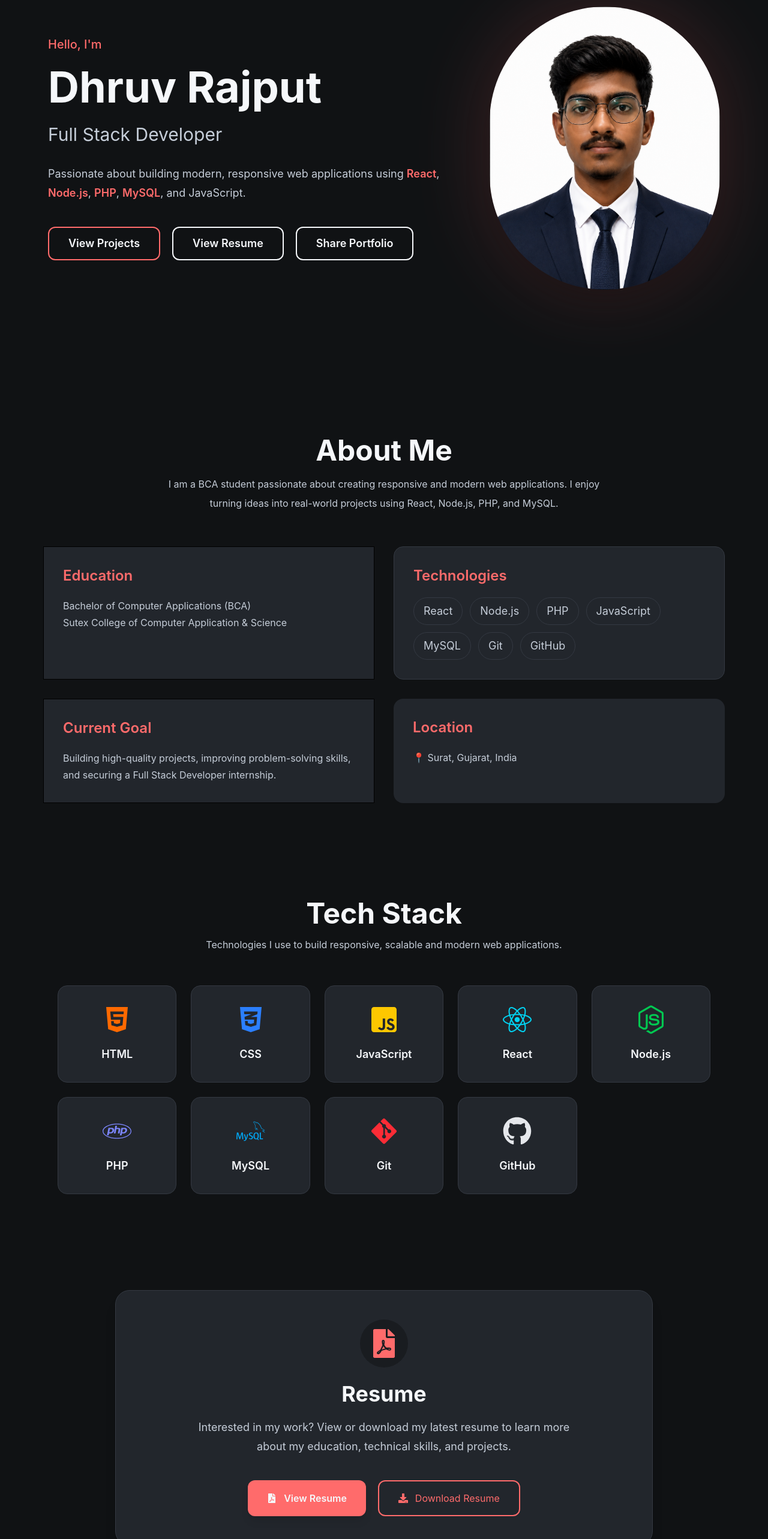
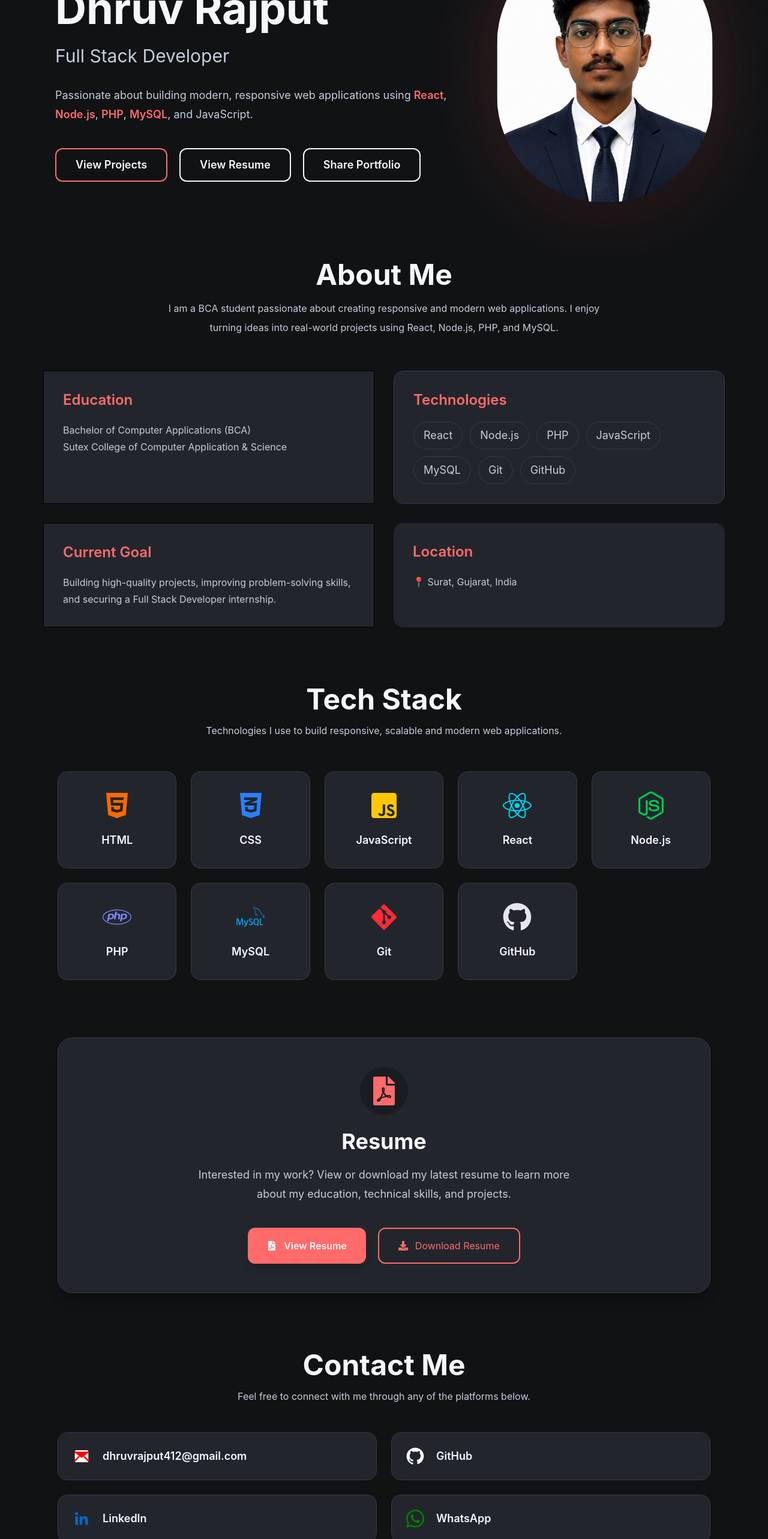
Before and after one commit to DhruvRajput29/portfoli-website, a React (Vite) app: page / in a window 1280 px wide. Shown: the part 234-2800 px from the top of the page at 60% size. Built offline with nearby package versions, Linux system fonts and the light colour scheme.

Commit message:
small updates

```diff
--- a/src/assets/index.css
+++ b/src/assets/index.css
@@ -29,4 +29,5 @@ body,
   margin: 0;
   min-height: 100%;
   background-color: var(--bg-primary);
+  padding: 0;
 }
--- a/src/components/Home_components/About.jsx
+++ b/src/components/Home_components/About.jsx
@@ -1,10 +1,18 @@
 const About = () => {
+  const techskills = [
+    "React",
+    "Node.js",
+    "PHP",
+    "JavaScript",
+    "MySQL",
+    "Git",
+    "GitHub"];
   return (
     <section
       id="about"
-      className="bg-(--bg-primary) py-20 px-6 md:px-12 lg:px-18 m-0"
+      className="bg-(--bg-primary) py-12 px-6 md:px-12 md:m-0 lg:px-18 lg:m-0 flex justify-center"
     >
-      <div className="max-w-6xl mx-auto">
+      <div className="max-w-6xl w-full m-0 p-0">
 
         <h2 className="text-4xl md:text-5xl font-bold text-center text-(--text-primary)">
           About Me
@@ -44,15 +52,7 @@ const About = () => {
             </h3>
 
             <div className="flex flex-wrap gap-3">
-              {[
-                "React",
-                "Node.js",
-                "PHP",
-                "JavaScript",
-                "MySQL",
-                "Git",
-                "GitHub",
-              ].map((tech) => (
+              {techskills.map((tech) => (
                 <span
                   key={tech}
                   className="px-4 py-2 rounded-full border border-(--border) text-(--text-secondary) hover:bg-(--primary) hover:text-white transition text-lg"
--- a/src/components/Home_components/Contact.jsx
+++ b/src/components/Home_components/Contact.jsx
@@ -94,9 +94,9 @@ const Contact = () => {
   return (
     <section
       id="contact"
-      className="bg-(--bg-primary) py-20 px-6 md:px-12 lg:px-24"
+      className="bg-(--bg-primary) py-12 px-6 md:px-12 lg:px-24"
     >
-      <div className="max-w-4xl mx-auto">
+      <div className="max-w-6xl mx-auto">
 
         <h2 className="text-4xl md:text-5xl font-bold text-center text-(--text-primary)">
           Contact Me
--- a/src/components/Home_components/Footer.jsx
+++ b/src/components/Home_components/Footer.jsx
@@ -11,7 +11,7 @@ import {
 
 const Footer = () => {
   return (
-    <footer className="bg-(--bg-primary) border-t border-(--border) py-10 px-6">
+    <footer className="bg-(--bg-primary) border-t border-(--border) py-8 px-6">
       <div className="max-w-6xl mx-auto flex flex-col md:flex-row items-center justify-between gap-8">
 
         {/* Left */}
@@ -133,8 +133,14 @@ const Footer = () => {
 
       {/* Divider */}
       <div className="border-t border-(--border) mt-6 pt-6 text-center">
-        <p className="text-(--text-secondary) text-sm">
-          © {new Date().getFullYear()} Dhruv Rajput. All Rights Reserved.
+        <p className="text-(--text-secondary) capitalize text-lg">
+           {new Date().getFullYear()} Made By
+           <a
+           href="https://www.linkedin.com/in/dhruv-rajput-29feb2006/"
+           target="_blank"
+           className="hover:text-blue-400"
+           >
+           <b> Dhruv Rajput</b> </a>.
         </p>
       </div>
     </footer>
--- a/src/components/Home_components/Hero.jsx
+++ b/src/components/Home_components/Hero.jsx
@@ -26,8 +26,8 @@ const Hero = () => {
   };
 
   return (
-    <section className="min-h-screen bg-(--bg-primary) text-(--text-primary) px-6 sm:px-10 lg:px-20 py-12 flex items-center">
-      <div className="max-w-7xl mx-auto w-full flex flex-col-reverse lg:flex-row items-center justify-between gap-16">
+    <section className=" bg-(--bg-primary) text-(--text-primary) px-6 sm:px-10 lg:px-20 py-12 flex items-center m-0 ">
+      <div className="max-w-8xl mx-auto flex flex-col-reverse lg:flex-row items-center justify-between gap-16 ">
 
         {/* Left */}
         <div className="text-center lg:text-left max-w-2xl">
@@ -105,7 +105,7 @@ const Hero = () => {
         </div>
 
         {/* Right */}
-        <div className="flex justify-center">
+        <div className="flex justify-center ">
 
           <div className="relative">
 
@@ -114,7 +114,7 @@ const Hero = () => {
             <img
               src={profile}
               alt="Dhruv Rajput"
-              className="relative w-64 sm:w-80 lg:w-105 rounded-full border-(--primary) object-cover shadow-2xl"
+              className="relative w-64 sm:w-80 lg:w-90 rounded-full border-(--primary) object-cover shadow-2xl"
             />
 
           </div>
--- a/src/components/Home_components/Resume.jsx
+++ b/src/components/Home_components/Resume.jsx
@@ -5,9 +5,9 @@ const Resume = () => {
   return (
     <section
       id="resume"
-      className="bg-(--bg-primary) py-20 px-6 md:px-12 lg:px-24"
+      className="bg-(--bg-primary) py-12 px-6 md:px-12 lg:px-24"
     >
-      <div className="max-w-4xl mx-auto">
+      <div className="max-w-6xl mx-auto">
 
         <div className="bg-(--bg-card) border border-(--border) rounded-3xl shadow-xl p-8 md:p-12 text-center">
 
--- a/src/components/Home_components/Skills.jsx
+++ b/src/components/Home_components/Skills.jsx
@@ -27,9 +27,9 @@ const Skills = () => {
   return (
     <section
       id="skills"
-      className="bg-(--bg-primary) py-20 px-6 md:px-12 lg:px-24"
+      className="bg-(--bg-primary) py-12 px-6 md:px-12 lg:px-24"
     >
-      <div className="max-w-7xl mx-auto">
+      <div className="max-w-6xl mx-auto">
 
         {/* Heading */}
         <h2 className="text-4xl md:text-5xl font-bold text-center text-(--text-primary)">
```
